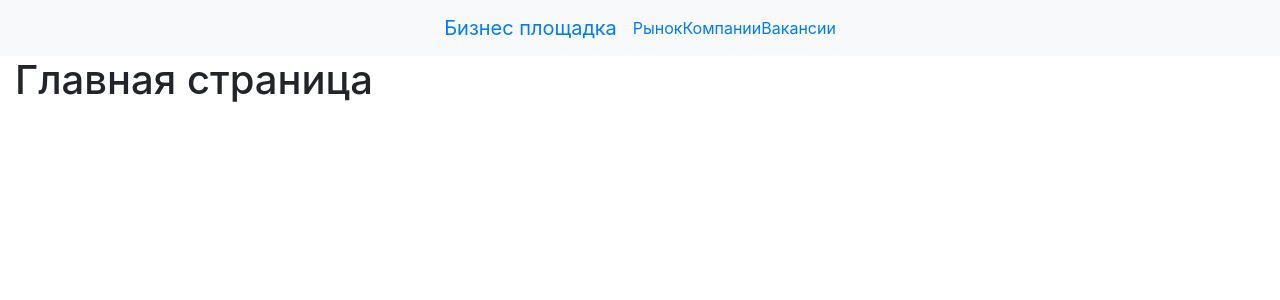
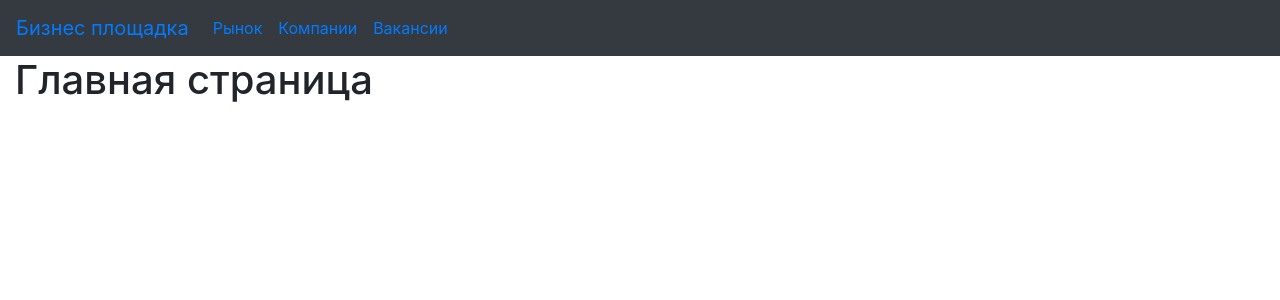
Before and after one commit to IzzatSotimkulov/OnlineMarketPlace, a Flask app: page / in a window 1280 px wide. Shown: the top 300 px of the page. Run offline with Flask 2, Linux system fonts and the light colour scheme; some libraries are stand-ins or nearby versions.

Commit message:
Fixed some bugs

```diff
--- a/templates/base.html
+++ b/templates/base.html
@@ -14,12 +14,12 @@
     {% block extra %}{% endblock %}
   </head>
   <body>
-    <nav class="navbar navbar-expand-sm bg-light justify-content-center">
+    <nav class="navbar navbar-expand-sm bg-dark">
       <a href="#" class="navbar-brand">Бизнес площадка</a>
       <ul class="navbar-nav">
-        <li class="nav-item"><a href='#'>Рынок</a></li>
-        <li class="nav-item"><a href="#">Компании</a></li>
-        <li class="nav-item"><a href="#">Вакансии</a></li>
+        <li class="nav-item"><a href='#' class="nav-link">Рынок</a></li>
+        <li class="nav-item"><a href="#" class="nav-link">Компании</a></li>
+        <li class="nav-item"><a href="#" class="nav-link">Вакансии</a></li>
       </ul>
     </nav>
     <div class="container-fluid">
```
